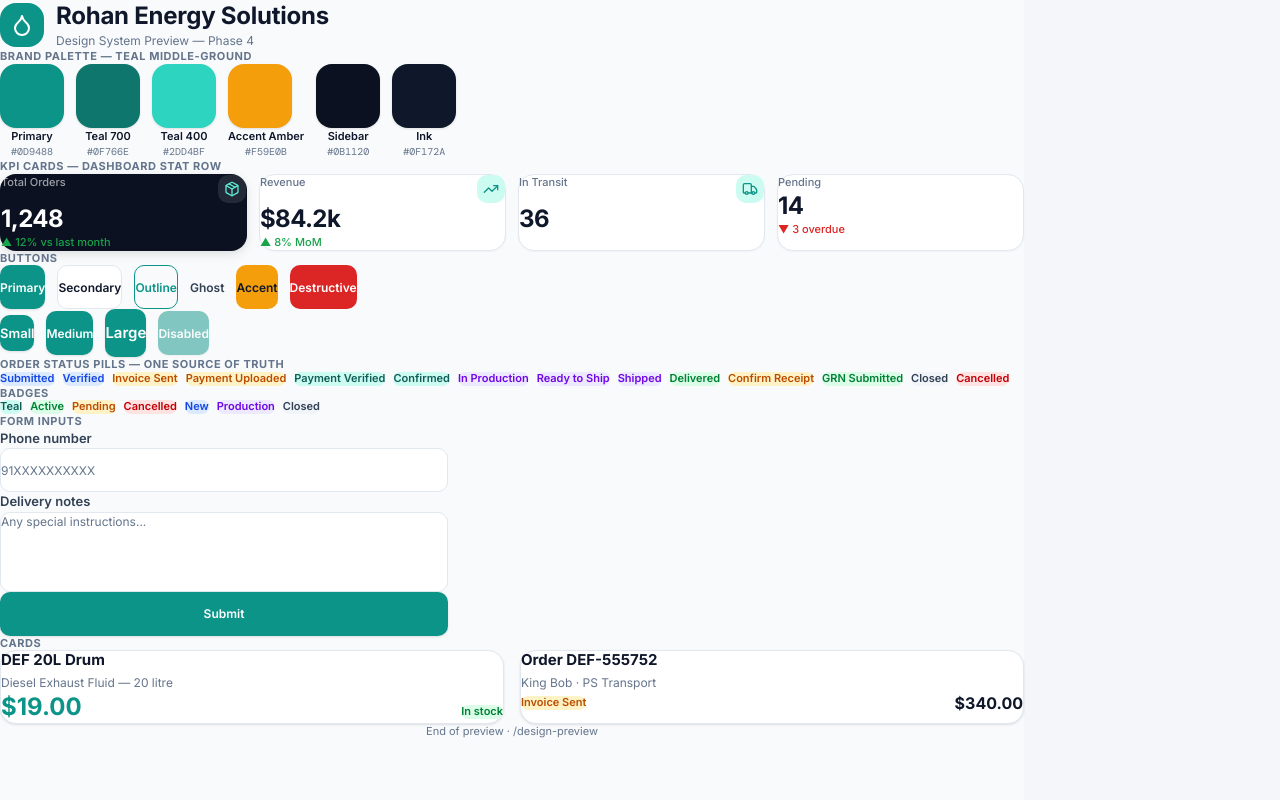
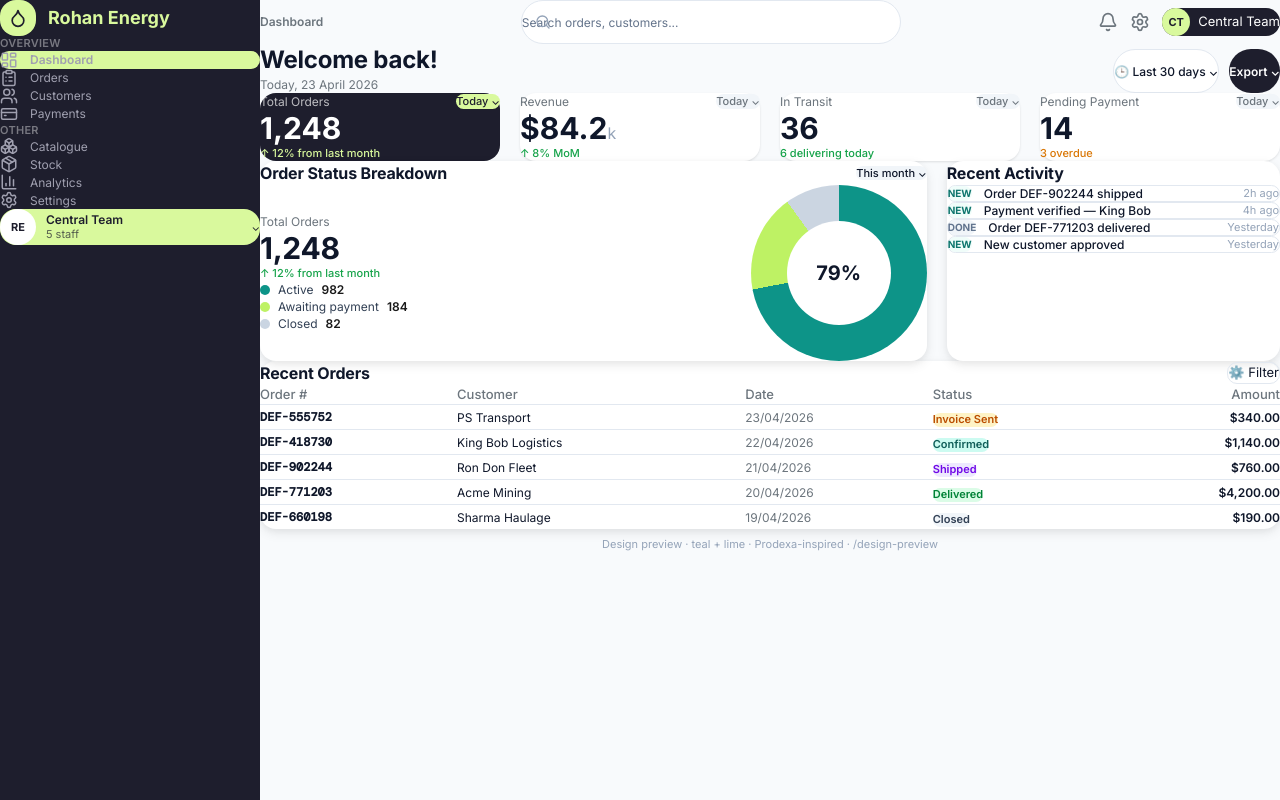
Before and after one commit to Rondon25/DEF-App, a React (Vite) app in the folder frontend/: page /design-preview in a window 1280 px wide. Built offline with nearby package versions, Linux system fonts and the light colour scheme.

Commit message:
Adopt Prodexa direction: navy sidebar + lime accent, pill buttons, full dashboard preview

```diff
--- a/frontend/src/components/ui/button.tsx
+++ b/frontend/src/components/ui/button.tsx
@@ -3,7 +3,7 @@ import { cva, type VariantProps } from "class-variance-authority";
 import { cn } from "@/lib/utils";
 
 const buttonVariants = cva(
-  "inline-flex items-center justify-center gap-2 whitespace-nowrap rounded-[var(--radius)] text-sm font-semibold transition-all focus-visible:outline-none focus-visible:ring-2 focus-visible:ring-ring focus-visible:ring-offset-1 disabled:pointer-events-none disabled:opacity-50 active:scale-[0.98] [&_svg]:size-4 [&_svg]:shrink-0",
+  "inline-flex items-center justify-center gap-2 whitespace-nowrap rounded-full text-sm font-semibold transition-all focus-visible:outline-none focus-visible:ring-2 focus-visible:ring-ring focus-visible:ring-offset-1 disabled:pointer-events-none disabled:opacity-50 active:scale-[0.98] [&_svg]:size-4 [&_svg]:shrink-0",
   {
     variants: {
       variant: {
@@ -16,9 +16,11 @@ const buttonVariants = cva(
         destructive:
           "bg-destructive text-destructive-foreground hover:bg-red-700",
         outline:
-          "border border-primary text-primary hover:bg-accent",
+          "border border-border text-ink-2 bg-surface hover:border-primary hover:text-primary",
         accent:
-          "bg-amber-500 text-ink hover:bg-amber-600",
+          "bg-accent text-accent-foreground hover:brightness-95",
+        dark:
+          "bg-sidebar text-white hover:bg-[#2a2a3c]",
       },
       size: {
         sm: "h-9 px-3 text-[13px]",
--- a/frontend/src/pages/DesignPreview.tsx
+++ b/frontend/src/pages/DesignPreview.tsx
@@ -1,158 +1,226 @@
+import { useState } from "react";
 import { Button } from "@/components/ui/button";
-import { Card, CardHeader, CardTitle, CardDescription, CardContent } from "@/components/ui/card";
-import { Input, Textarea, Label } from "@/components/ui/input";
-import { Badge } from "@/components/ui/badge";
-import { KpiCard } from "@/components/ui/kpi-card";
+import { Input } from "@/components/ui/input";
 import { StatusPill } from "@/components/StatusPill";
-import { Package, TrendingUp, Droplet, Truck } from "lucide-react";
+import {
+  LayoutDashboard, Users, ClipboardList, CreditCard, Boxes,
+  BarChart3, Package, Search, Bell, Settings, Droplet, TrendingUp, Truck,
+} from "lucide-react";
 
-const ALL_STATUSES = [
-  "submitted","verified","proforma_sent","payment_uploaded","payment_verified",
-  "confirmed","in_production","ready_for_dispatch","shipped","delivered",
-  "grn_pending","grn_submitted","closed","cancelled",
+const NAV_MAIN = [
+  { icon: LayoutDashboard, label: "Dashboard", active: true },
+  { icon: ClipboardList, label: "Orders" },
+  { icon: Users, label: "Customers" },
+  { icon: CreditCard, label: "Payments" },
+];
+const NAV_OTHER = [
+  { icon: Boxes, label: "Catalogue" },
+  { icon: Package, label: "Stock" },
+  { icon: BarChart3, label: "Analytics" },
+  { icon: Settings, label: "Settings" },
 ];
 
-function Section({ title, children }: { title: string; children: React.ReactNode }) {
-  return (
-    <section className="mb-10">
-      <h2 className="text-xs font-bold uppercase tracking-wider text-muted-foreground mb-4">{title}</h2>
-      {children}
-    </section>
-  );
-}
+const ORDERS = [
+  { no: "DEF-555752", cust: "PS Transport", status: "proforma_sent", amt: "$340.00", date: "23/04/2026" },
+  { no: "DEF-418730", cust: "King Bob Logistics", status: "confirmed", amt: "$1,140.00", date: "22/04/2026" },
+  { no: "DEF-902244", cust: "Ron Don Fleet", status: "shipped", amt: "$760.00", date: "21/04/2026" },
+  { no: "DEF-771203", cust: "Acme Mining", status: "delivered", amt: "$4,200.00", date: "20/04/2026" },
+  { no: "DEF-660198", cust: "Sharma Haulage", status: "closed", amt: "$190.00", date: "19/04/2026" },
+];
 
 export default function DesignPreview() {
+  const [period, setPeriod] = useState("Last 30 days");
+
   return (
-    <div className="min-h-screen bg-background p-6 md:p-10 max-w-5xl mx-auto">
-      {/* Header */}
-      <div className="mb-10">
-        <div className="flex items-center gap-3 mb-2">
-          <div className="flex size-11 items-center justify-center rounded-xl bg-primary text-white text-xl">
-            <Droplet className="size-6" />
+    <div className="grid grid-cols-[260px_1fr] min-h-screen bg-background">
+      {/* ─── Sidebar ─── */}
+      <aside className="bg-sidebar text-sidebar-foreground p-6 flex flex-col">
+        <div className="flex items-center gap-3 mb-10">
+          <div className="flex size-9 items-center justify-center rounded-xl bg-accent text-sidebar">
+            <Droplet className="size-5" />
           </div>
+          <span className="text-lg font-bold text-accent">Rohan Energy</span>
+        </div>
+
+        <NavGroup label="Overview" items={NAV_MAIN} />
+        <NavGroup label="Other" items={NAV_OTHER} />
+
+        <div className="mt-auto flex items-center justify-between rounded-2xl bg-accent p-3 text-sidebar">
+          <div className="flex items-center gap-2.5">
+            <div className="flex size-9 items-center justify-center rounded-full bg-white text-xs font-bold">RE</div>
             <div>
-            <h1 className="text-2xl font-bold">Rohan Energy Solutions</h1>
-            <p className="text-sm text-muted-foreground">Design System Preview — Phase 4</p>
+              <p className="text-sm font-semibold leading-tight">Central Team</p>
+              <p className="text-xs opacity-70">5 staff</p>
+            </div>
+          </div>
+          <span className="text-xs">⌄</span>
+        </div>
+      </aside>
+
+      {/* ─── Main ─── */}
+      <main className="p-6 md:px-10 overflow-y-auto">
+        {/* Top bar */}
+        <header className="flex items-center justify-between mb-8">
+          <div className="text-sm font-semibold text-ink-3">Dashboard</div>
+          <div className="relative w-[380px] max-w-[40vw]">
+            <Search className="absolute left-3.5 top-1/2 -translate-y-1/2 size-4 text-ink-4" />
+            <Input className="pl-10 rounded-full bg-surface" placeholder="Search orders, customers..." />
+          </div>
+          <div className="flex items-center gap-3">
+            <button className="text-ink-3 hover:text-ink"><Bell className="size-5" /></button>
+            <button className="text-ink-3 hover:text-ink"><Settings className="size-5" /></button>
+            <div className="flex items-center gap-2 bg-sidebar text-white pl-1.5 pr-4 py-1.5 rounded-full text-[13px]">
+              <div className="size-7 rounded-full bg-accent flex items-center justify-center text-sidebar text-xs font-bold">CT</div>
+              Central Team
+            </div>
+          </div>
+        </header>
+
+        {/* Welcome + filters */}
+        <div className="flex items-end justify-between mb-6">
+          <div>
+            <h1 className="text-2xl font-bold">Welcome back!</h1>
+            <p className="text-sm text-ink-3">Today, 23 April 2026</p>
+          </div>
+          <div className="flex gap-2.5">
+            <button className="px-4 py-2.5 rounded-full border border-border bg-surface text-sm font-medium">
+              🕒 {period} ⌄
+            </button>
+            <Button variant="dark" size="md">Export ⌄</Button>
+          </div>
+        </div>
+
+        {/* KPI row */}
+        <div className="grid grid-cols-4 gap-5 mb-6">
+          <DashKpi featured label="Total Orders" value="1,248" unit="" trend="↑ 12% from last month" icon={<Package className="size-4" />} />
+          <DashKpi label="Revenue" value="$84.2" unit="k" trend="↑ 8% MoM" icon={<TrendingUp className="size-4" />} />
+          <DashKpi label="In Transit" value="36" unit="" trend="6 delivering today" icon={<Truck className="size-4" />} />
+          <DashKpi label="Pending Payment" value="14" unit="" trend="3 overdue" warn icon={<CreditCard className="size-4" />} />
+        </div>
+
+        {/* Middle grid: chart + side panel */}
+        <div className="grid grid-cols-[2fr_1fr] gap-5 mb-6">
+          <div className="bg-surface rounded-2xl p-6 shadow-[var(--shadow)]">
+            <div className="flex items-center justify-between mb-6">
+              <h3 className="font-bold">Order Status Breakdown</h3>
+              <span className="px-3 py-1 rounded-full bg-secondary text-xs font-medium">This month ⌄</span>
+            </div>
+            <div className="flex items-center justify-between">
+              <div>
+                <p className="text-sm text-ink-3">Total Orders</p>
+                <h2 className="text-3xl font-bold mt-1">1,248</h2>
+                <p className="text-xs text-success font-medium mt-1">↑ 12% from last month</p>
+                <ul className="mt-5 space-y-2 text-sm text-ink-2">
+                  <li className="flex items-center gap-2"><span className="size-2.5 rounded-full bg-teal-600" /> Active <span className="ml-auto font-semibold text-ink">982</span></li>
+                  <li className="flex items-center gap-2"><span className="size-2.5 rounded-full bg-lime-400" /> Awaiting payment <span className="ml-auto font-semibold text-ink">184</span></li>
+                  <li className="flex items-center gap-2"><span className="size-2.5 rounded-full bg-slate-300" /> Closed <span className="ml-auto font-semibold text-ink">82</span></li>
+                </ul>
+              </div>
+              <div
+                className="size-44 rounded-full relative"
+                style={{ background: "conic-gradient(#0d9488 0% 72%, #bef264 72% 90%, #cbd5e1 90% 100%)" }}
+              >
+                <div className="absolute inset-9 bg-surface rounded-full flex items-center justify-center">
+                  <span className="text-xl font-bold">79%</span>
+                </div>
               </div>
             </div>
           </div>
 
-      {/* Color swatches */}
-      <Section title="Brand Palette — Teal middle-ground">
-        <div className="flex flex-wrap gap-3">
+          <div className="bg-surface rounded-2xl p-6 shadow-[var(--shadow)]">
+            <h3 className="font-bold mb-4">Recent Activity</h3>
+            <div className="space-y-3">
               {[
-            ["Primary", "bg-teal-600", "#0D9488"],
-            ["Teal 700", "bg-teal-700", "#0F766E"],
-            ["Teal 400", "bg-teal-400", "#2DD4BF"],
-            ["Accent Amber", "bg-amber-500", "#F59E0B"],
-            ["Sidebar", "bg-sidebar", "#0B1120"],
-            ["Ink", "bg-slate-900", "#0F172A"],
-          ].map(([name, bg, hex]) => (
-            <div key={name} className="text-center">
-              <div className={`size-16 rounded-xl ${bg} shadow-[var(--shadow-sm)]`} />
-              <div className="mt-1.5 text-[11px] font-semibold">{name}</div>
-              <div className="text-[10px] text-muted-foreground font-mono">{hex}</div>
+                ["active", "Order DEF-902244 shipped", "2h ago"],
+                ["active", "Payment verified — King Bob", "4h ago"],
+                ["off", "Order DEF-771203 delivered", "Yesterday"],
+                ["active", "New customer approved", "Yesterday"],
+              ].map(([s, txt, time], i) => (
+                <div key={i} className="flex items-center gap-3 p-3 rounded-xl border border-border">
+                  <span className={`text-[10px] font-bold uppercase px-2 py-1 rounded ${s === "active" ? "bg-teal-50 text-teal-700" : "bg-slate-100 text-slate-500"}`}>
+                    {s === "active" ? "New" : "Done"}
+                  </span>
+                  <span className="flex-1 text-sm font-medium leading-tight">{txt}</span>
+                  <span className="text-xs text-ink-4">{time}</span>
                 </div>
               ))}
             </div>
-      </Section>
+          </div>
+        </div>
 
-      {/* KPI cards */}
-      <Section title="KPI Cards — dashboard stat row">
-        <div className="grid grid-cols-2 md:grid-cols-4 gap-3">
-          <KpiCard featured label="Total Orders" value="1,248" delta={{ value: "12% vs last month", positive: true }} icon={<Package className="size-4" />} />
-          <KpiCard label="Revenue" value="$84.2k" delta={{ value: "8% MoM", positive: true }} icon={<TrendingUp className="size-4" />} />
-          <KpiCard label="In Transit" value="36" icon={<Truck className="size-4" />} />
-          <KpiCard label="Pending" value="14" delta={{ value: "3 overdue", positive: false }} />
+        {/* Orders table */}
+        <div className="bg-surface rounded-2xl p-6 shadow-[var(--shadow)]">
+          <div className="flex items-center justify-between mb-2">
+            <h3 className="font-bold">Recent Orders</h3>
+            <button className="px-3 py-1.5 rounded-lg border border-border text-[13px]">⚙️ Filter</button>
           </div>
-      </Section>
+          <table className="w-full">
+            <thead>
+              <tr className="text-left text-[13px] text-ink-3 border-b border-border">
+                <th className="py-3 font-medium">Order #</th>
+                <th className="py-3 font-medium">Customer</th>
+                <th className="py-3 font-medium">Date</th>
+                <th className="py-3 font-medium">Status</th>
+                <th className="py-3 font-medium text-right">Amount</th>
+              </tr>
+            </thead>
+            <tbody>
+              {ORDERS.map((o) => (
+                <tr key={o.no} className="border-b border-border last:border-0 hover:bg-canvas">
+                  <td className="py-3.5 text-sm font-mono font-semibold">{o.no}</td>
+                  <td className="py-3.5 text-sm">{o.cust}</td>
+                  <td className="py-3.5 text-sm text-ink-3">{o.date}</td>
+                  <td className="py-3.5"><StatusPill status={o.status} /></td>
+                  <td className="py-3.5 text-sm font-semibold text-right">{o.amt}</td>
+                </tr>
+              ))}
+            </tbody>
+          </table>
+        </div>
 
-      {/* Buttons */}
-      <Section title="Buttons">
-        <div className="flex flex-wrap gap-3 items-center">
-          <Button variant="primary">Primary</Button>
-          <Button variant="secondary">Secondary</Button>
-          <Button variant="outline">Outline</Button>
-          <Button variant="ghost">Ghost</Button>
-          <Button variant="accent">Accent</Button>
-          <Button variant="destructive">Destructive</Button>
-        </div>
-        <div className="flex flex-wrap gap-3 items-center mt-3">
-          <Button size="sm">Small</Button>
-          <Button size="md">Medium</Button>
-          <Button size="lg">Large</Button>
-          <Button disabled>Disabled</Button>
-        </div>
-      </Section>
-
-      {/* Status pills */}
-      <Section title="Order Status Pills — one source of truth">
-        <div className="flex flex-wrap gap-2">
-          {ALL_STATUSES.map((s) => <StatusPill key={s} status={s} />)}
-        </div>
-      </Section>
-
-      {/* Badges */}
-      <Section title="Badges">
-        <div className="flex flex-wrap gap-2">
-          <Badge tone="teal">Teal</Badge>
-          <Badge tone="green">Active</Badge>
-          <Badge tone="amber">Pending</Badge>
-          <Badge tone="red">Cancelled</Badge>
-          <Badge tone="blue">New</Badge>
-          <Badge tone="purple">Production</Badge>
-          <Badge tone="neutral">Closed</Badge>
-        </div>
-      </Section>
-
-      {/* Form */}
-      <Section title="Form Inputs">
-        <div className="max-w-md space-y-4">
-          <div>
-            <Label>Phone number</Label>
-            <Input placeholder="91XXXXXXXXXX" />
-          </div>
-          <div>
-            <Label>Delivery notes</Label>
-            <Textarea placeholder="Any special instructions..." rows={3} />
-          </div>
-          <Button size="full">Submit</Button>
-        </div>
-      </Section>
-
-      {/* Cards */}
-      <Section title="Cards">
-        <div className="grid md:grid-cols-2 gap-4">
-          <Card>
-            <CardHeader>
-              <CardTitle>DEF 20L Drum</CardTitle>
-              <CardDescription>Diesel Exhaust Fluid — 20 litre</CardDescription>
-            </CardHeader>
-            <CardContent>
-              <div className="flex items-baseline justify-between">
-                <span className="text-2xl font-bold text-primary">$19.00</span>
-                <Badge tone="green">In stock</Badge>
-              </div>
-            </CardContent>
-          </Card>
-          <Card>
-            <CardHeader>
-              <CardTitle>Order DEF-555752</CardTitle>
-              <CardDescription>King Bob · PS Transport</CardDescription>
-            </CardHeader>
-            <CardContent>
-              <div className="flex items-center justify-between">
-                <StatusPill status="proforma_sent" />
-                <span className="font-bold">$340.00</span>
-              </div>
-            </CardContent>
-          </Card>
-        </div>
-      </Section>
-
-      <p className="text-center text-xs text-muted-foreground mt-12">
-        End of preview · /design-preview
+        <p className="text-center text-xs text-ink-4 mt-8 mb-4">
+          Design preview · teal + lime · Prodexa-inspired · /design-preview
         </p>
+      </main>
     </div>
   );
 }
+
+function NavGroup({ label, items }: { label: string; items: { icon: any; label: string; active?: boolean }[] }) {
+  return (
+    <nav className="mb-8">
+      <p className="text-xs font-semibold uppercase text-white/40 mb-4 tracking-wide">{label}</p>
+      {items.map((it) => (
+        <a
+          key={it.label}
+          href="#"
+          className={`flex items-center gap-3 px-4 py-3 rounded-full mb-1 transition-colors ${
+            it.active
+              ? "bg-accent text-sidebar font-semibold"
+              : "text-sidebar-foreground hover:bg-sidebar-accent hover:text-white"
+          }`}
+        >
+          <it.icon className="size-[18px]" />
+          <span className="text-sm">{it.label}</span>
+        </a>
+      ))}
+    </nav>
+  );
+}
+
+function DashKpi({ featured, warn, label, value, unit, trend, icon }: {
+  featured?: boolean; warn?: boolean; label: string; value: string; unit: string; trend: string; icon: React.ReactNode;
+}) {
+  return (
+    <div className={`rounded-2xl p-6 ${featured ? "bg-sidebar text-white" : "bg-surface shadow-[var(--shadow-sm)]"}`}>
+      <div className="flex items-center justify-between text-sm mb-5">
+        <span className={featured ? "text-white/70" : "text-ink-3"}>{label}</span>
+        <span className={`px-3 py-1 rounded-full text-xs font-medium ${featured ? "bg-accent text-sidebar" : "bg-secondary text-ink-3"}`}>Today ⌄</span>
+      </div>
+      <div className="text-3xl font-bold">
+        {value}<span className={`text-base font-normal ${featured ? "text-white/50" : "text-ink-4"}`}>{unit}</span>
+      </div>
+      <div className={`text-xs font-medium mt-2 ${warn ? "text-amber-600" : featured ? "text-lime-300" : "text-success"}`}>{trend}</div>
+    </div>
+  );
+}
--- a/frontend/src/styles/theme.css
+++ b/frontend/src/styles/theme.css
@@ -23,20 +23,28 @@
   --color-teal-900: #134e4a;
   --color-teal-950: #042f2e;
 
-  /* Amber (energetic accent — the "today" pop from Prodexa) */
+  /* Lime (energetic accent — the Prodexa "today" pop / active nav) */
+  --color-lime-100: #f7fee7;
+  --color-lime-200: #ecfccb;
+  --color-lime-300: #d9f99d;  /* PRIMARY ACCENT — Prodexa lime */
+  --color-lime-400: #bef264;
+  --color-lime-500: #a3e635;
+  --color-lime-600: #84cc16;
+
+  /* Amber (kept for warnings only) */
   --color-amber-400: #fbbf24;
   --color-amber-500: #f59e0b;
   --color-amber-600: #d97706;
 
-  /* Slate (neutral surfaces + dark sidebar) */
-  --color-ink:       #0f172a;  /* slate-900, headings */
-  --color-ink-2:     #334155;  /* slate-700, body */
-  --color-ink-3:     #64748b;  /* slate-500, muted */
-  --color-ink-4:     #94a3b8;  /* slate-400, faint */
-  --color-canvas:    #f8fafc;  /* slate-50, page bg */
+  /* Neutral surfaces + dark navy sidebar (Prodexa) */
+  --color-ink:       #1a1a1a;  /* near-black headings */
+  --color-ink-2:     #334155;  /* body */
+  --color-ink-3:     #6c757d;  /* muted */
+  --color-ink-4:     #94a3b8;  /* faint */
+  --color-canvas:    #f8f9fa;  /* page bg */
   --color-surface:   #ffffff;  /* cards */
-  --color-line:      #e2e8f0;  /* slate-200, borders */
-  --color-sidebar-bg: #0b1120; /* near slate-950, dark nav */
+  --color-line:      #eef0f2;  /* soft borders */
+  --color-sidebar-bg: #1e1e2d; /* navy-purple dark nav (Prodexa) */
 
   /* Semantic status */
   --color-success: #16a34a;
@@ -55,11 +63,11 @@
   --font-sans: "Inter", system-ui, -apple-system, "Segoe UI", sans-serif;
   --font-mono: "JetBrains Mono", "Fira Code", ui-monospace, monospace;
 
-  /* Shadows — soft, neutral (not colored) */
-  --shadow-xs: 0 1px 2px rgba(15, 23, 42, 0.04);
-  --shadow-sm: 0 1px 3px rgba(15, 23, 42, 0.06), 0 1px 2px rgba(15, 23, 42, 0.04);
-  --shadow:    0 4px 12px rgba(15, 23, 42, 0.08);
-  --shadow-lg: 0 12px 28px rgba(15, 23, 42, 0.12);
+  /* Shadows — soft, airy (Prodexa-style) */
+  --shadow-xs: 0 1px 2px rgba(0, 0, 0, 0.03);
+  --shadow-sm: 0 2px 10px rgba(0, 0, 0, 0.04);
+  --shadow:    0 4px 20px rgba(0, 0, 0, 0.05);
+  --shadow-lg: 0 12px 32px rgba(0, 0, 0, 0.08);
 }
 
 /* ----------------------------------------------------------------------------
@@ -84,8 +92,8 @@
   --muted:                 #f1f5f9;
   --muted-foreground:      #64748b;
 
-  --accent:                #ccfbf1;   /* teal-100 wash */
-  --accent-foreground:     #115e59;
+  --accent:                #d9f99d;   /* Prodexa lime — active/today highlight */
+  --accent-foreground:     #1e1e2d;
 
   --destructive:           #dc2626;
   --destructive-foreground:#ffffff;
@@ -101,15 +109,15 @@
   --chart-4: #6366f1;
   --chart-5: #f43f5e;
 
-  /* Dark sidebar tokens */
-  --sidebar:                 #0b1120;
-  --sidebar-foreground:      #cbd5e1;
-  --sidebar-primary:         #14b8a6;
-  --sidebar-primary-foreground: #ffffff;
-  --sidebar-accent:          #1e293b;
-  --sidebar-accent-foreground:#f1f5f9;
-  --sidebar-border:          #1e293b;
-  --sidebar-ring:            #14b8a6;
+  /* Dark navy sidebar tokens (Prodexa) */
+  --sidebar:                 #1e1e2d;
+  --sidebar-foreground:      #a0a0b0;
+  --sidebar-primary:         #d9f99d;   /* lime active pill */
+  --sidebar-primary-foreground: #1e1e2d;
+  --sidebar-accent:          #2a2a3c;
+  --sidebar-accent-foreground:#ffffff;
+  --sidebar-border:          #2a2a3c;
+  --sidebar-ring:            #d9f99d;
 }
 
 /* Map shadcn tokens into Tailwind's color namespace so utilities like
```
Lines whose indentation alone changed are shown as unchanged.
